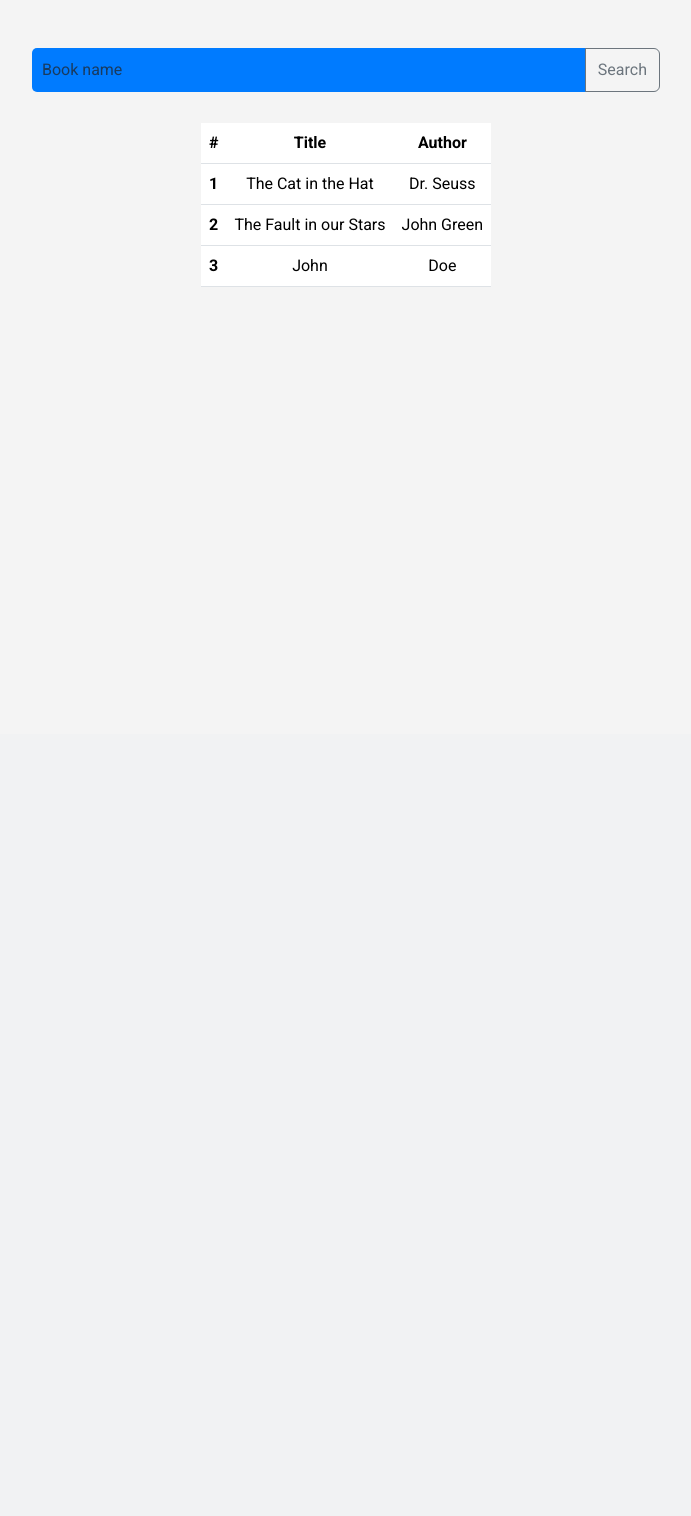
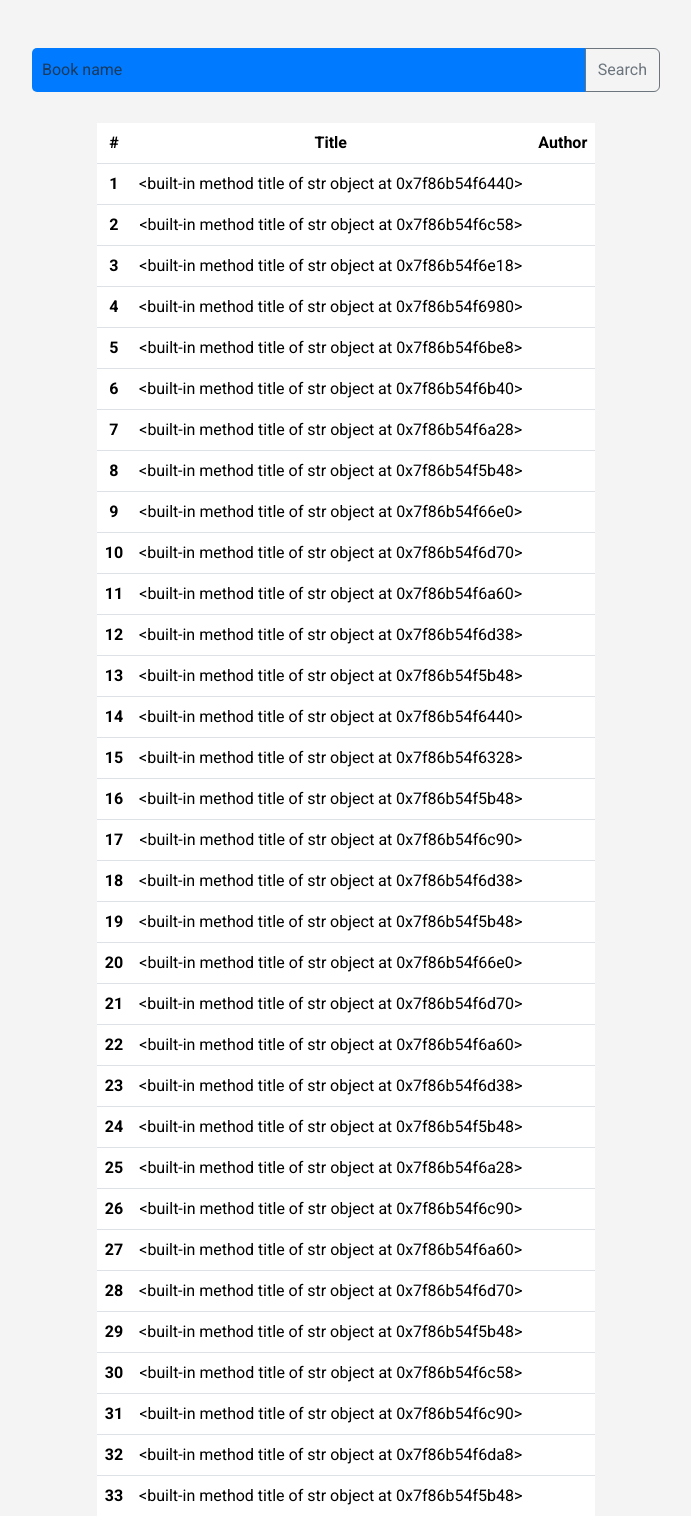
Before and after one commit to dellygzz/project3SEO, a Flask app: page /dashboard in a window 1280 px wide. Shown: the part 66-1582 px from the top of the page, without its empty margins (294-985 px from the left). Before the commit the page ends 353 px from the top, so only its background shows below. Run offline with Flask 3, Linux system fonts and the light colour scheme; the visitor is signed in with stand-in values (Sample User, id 1).

Commit message:
Dashboard pulls from database

```diff
--- a/app.py
+++ b/app.py
@@ -96,7 +96,8 @@
 def dashboard():
     if "user_id" not in session:
         return redirect(url_for("login"))
-    return render_template("dashboard.html")
+    books = get_user_books(session["user_id"])
+    return render_template("dashboard.html", books=books)
 
 
 @app.route("/search")
@@ -111,8 +112,9 @@
 
 @app.route("/add_book")
 def add_book():
+    title = request.args.get("title")
+    author = request.args.get("author")
     pass
-
 
 @app.route("/remove_book")
 def remove_book():
--- a/templates/dashboard.html
+++ b/templates/dashboard.html
@@ -12,6 +12,7 @@
     <button class="btn btn-outline-secondary" type="submit" id="button-addon2">Search</button>
   </div>
 </form>
+{% if books %}
 <table class="table w-auto mx-auto">
   <thead>
     <tr>
@@ -21,21 +22,16 @@
     </tr>
   </thead>
   <tbody>
+    {% for book in books %}
     <tr>
-      <th scope="row">1</th>
-      <td>The Cat in the Hat</td>
-      <td>Dr. Seuss</td>
+      <th scope="row">{{ loop.index }}</th>
+      <td>{{ book['title'] }}</td>
+      <td>{{ book['author'] }}</td>
     </tr>
-    <tr>
-      <th scope="row">2</th>
-      <td>The Fault in our Stars</td>
-      <td>John Green</td>
-    </tr>
-    <tr>
-      <th scope="row">3</th>
-      <td>John</td>
-      <td>Doe</td>
-    </tr>
+    {% endfor %}
   </tbody>
 </table>
+{% else %}
+<p>No books added.</p>
+{% endif %}
 {% endblock %}
```
